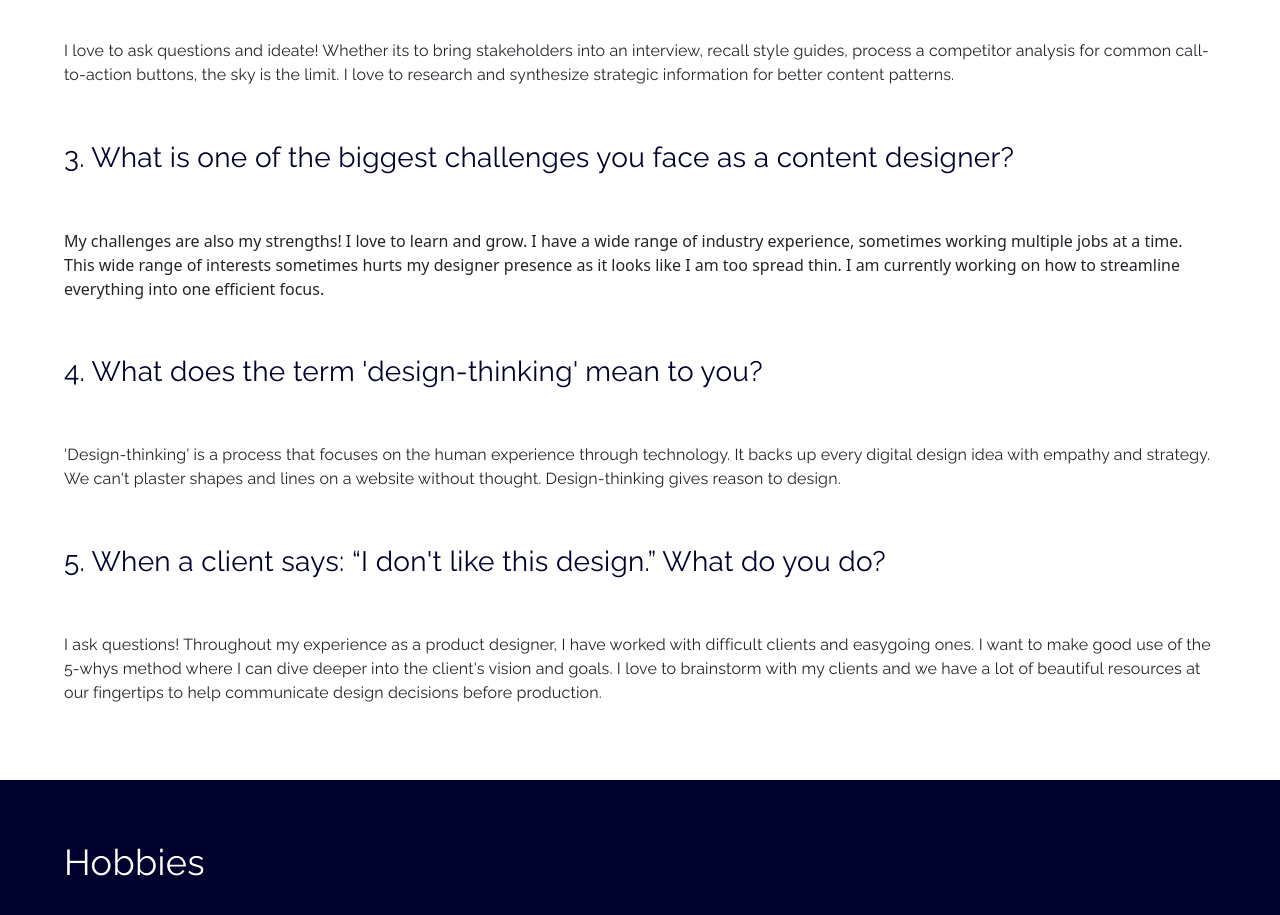
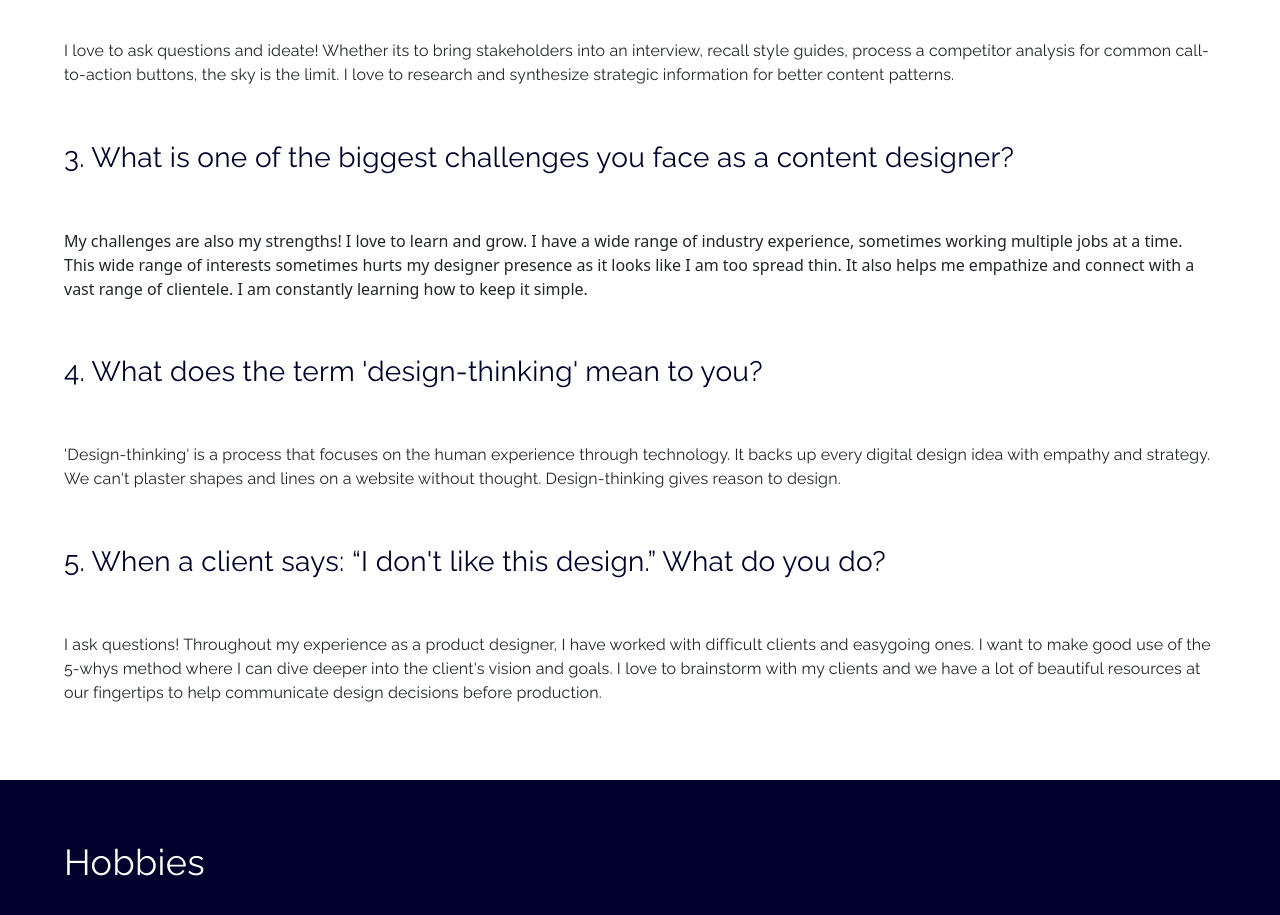
Before and after one commit to aubreyjonescreatives/ux-ui-portfolio, a React (Create React App) app: page /about in a window 1280 px wide. Shown: the part 2840-3755 px from the top of the page. Built offline with nearby package versions, Linux system fonts and the light colour scheme.

Commit message:
fix challenge

```diff
--- a/src/Pages/About.js
+++ b/src/Pages/About.js
@@ -272,7 +272,7 @@ const About = () => {
     <Typography sx={questionStyles}>3. What is one of the biggest challenges you face as a content designer?</Typography>
     My challenges are also my strengths! I love to learn and grow. I have a wide range of industry experience, sometimes
     working multiple jobs at a time. This wide range of interests sometimes hurts my designer presence as it looks like I am too spread
-    thin. I am currently working on how to streamline everything into one efficient focus.
+    thin. It also helps me empathize and connect with a vast range of clientele. I am constantly learning how to keep it simple.
    <Typography sx={answerStyles}>
     </Typography>
 
```
